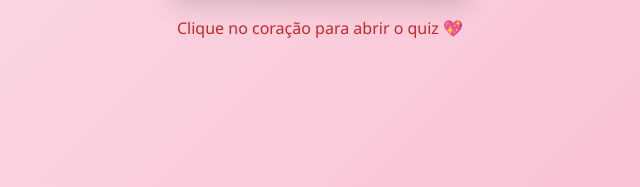
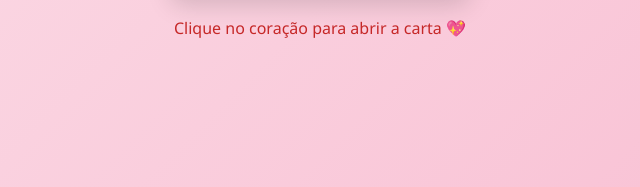
Before and after one commit to DylanLima02/Quiz, a plain HTML site: page index.html in a window 1280 px wide. Shown: the part 474-661 px from the top of the page, 320-960 px from the left. Drawn offline with Linux system fonts and the light colour scheme.

Commit message:
Update index.html
atualização 1

```diff
--- a/index.html
+++ b/index.html
@@ -198,7 +198,7 @@
     <div class="envelope">
       <div class="coracao" onclick="abrirQuiz()">❤️</div>
     </div>
-    <p style="margin-top: 20px; color: #c62828;">Clique no coração para abrir o quiz 💖</p>
+    <p style="margin-top: 20px; color: #c62828;">Clique no coração para abrir a carta 💖</p>
   </div>
 
   <!-- Página 2: Quiz -->
```
